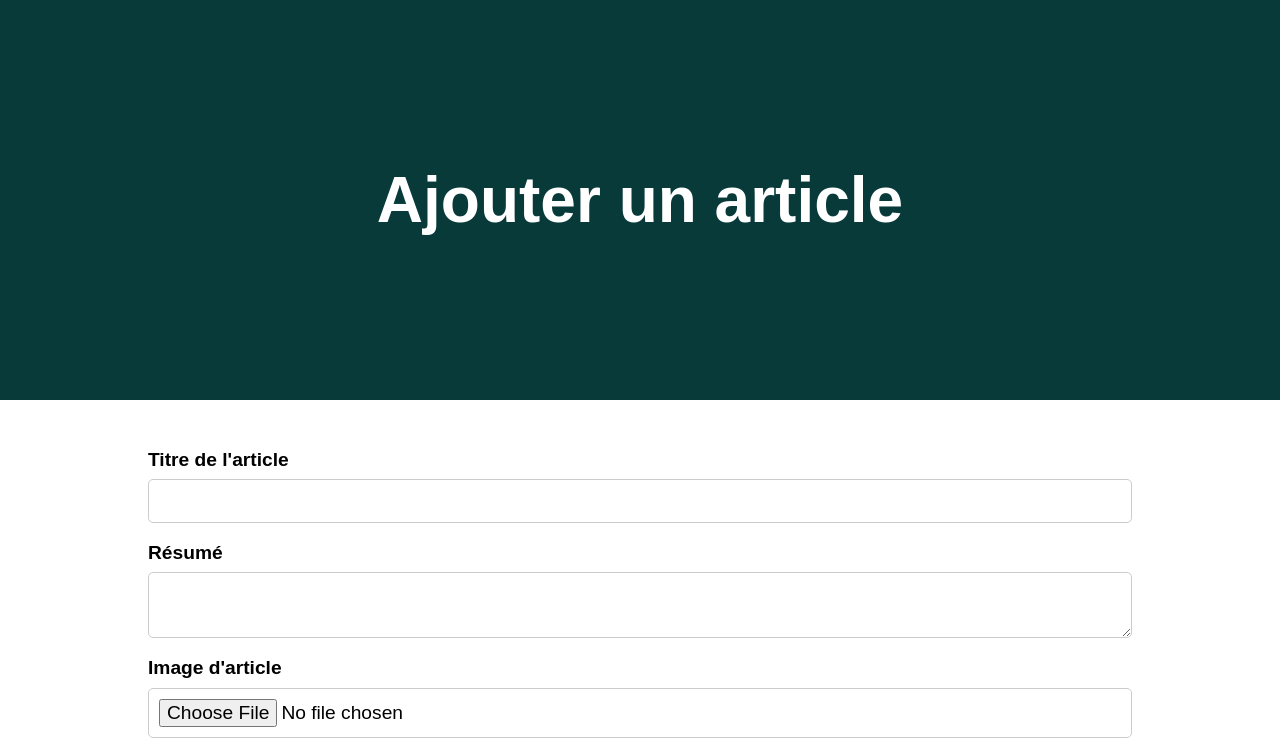
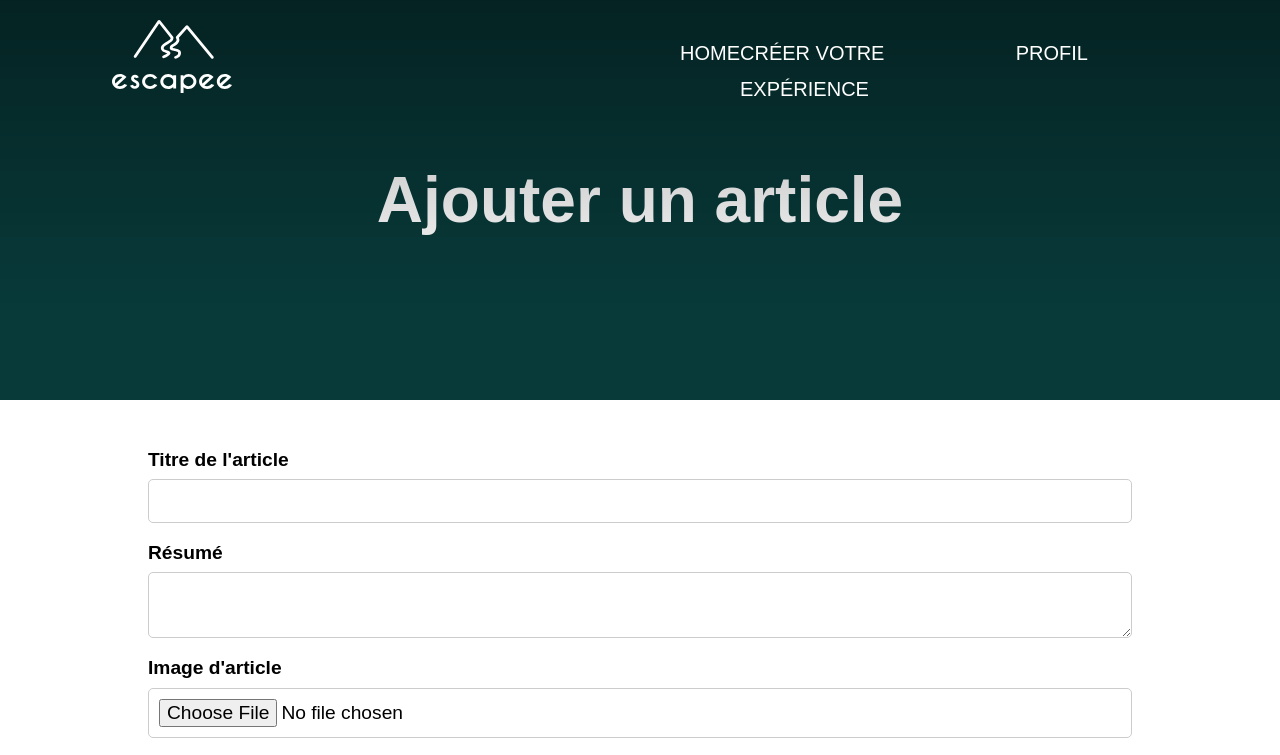
Before and after one commit to IYmzY/CactusEtVous, a website built with Vite: page blog/add/index.html in a window 1280 px wide. Shown: the top 755 px of the page. Built offline with nearby package versions, Linux system fonts and the light colour scheme; some packages are replaced by stand-ins of ours; files whose address does not match are found by name; a web font is replaced by a local one; what @editorjs/editorjs would draw is missing.

Commit message:
[fix] links

```diff
--- a/blog/add/index.html
+++ b/blog/add/index.html
@@ -1,5 +1,6 @@
 <!DOCTYPE html>
 <html lang="en">
+
 <head>
     <meta charset="UTF-8">
     <meta http-equiv="X-UA-Compatible" content="IE=edge">
@@ -12,7 +13,21 @@
     <link rel="icon" type="image/png" href="../../public/favicon.ico" />
     <link rel="icon" type="image/png" href="../../public/apple-touch-icon.png" />
 </head>
+
 <body>
+    <header class="header-container">
+        <div class="filter-background"></div>
+        <h1 class="logo-container">
+            <img class="logo" src="../images/logo/logo.svg">
+        </h1>
+        <nav>
+            <ul class="nav-container">
+                <li><a href="../index.html">Home</a></li>
+                <li><a href="">Créer votre expérience</a></li>
+                <li class="profil"><a href="">profil</a></li>
+            </ul>
+        </nav>
+    </header>
     <main id="add-container">
         <section>
             <h1>Ajouter un article</h1>
@@ -42,4 +57,5 @@
     <script type="module" src="../../scripts/firebaseConfig.js"></script>
     <script type="module" src="../../scripts/blog.js"></script>
 </body>
+
 </html>
```
Also changed, not shown: blog/article/index.html (+13 -0 lines), blog/edit/index.html (+16 -0 lines), blog/index.html (+2 -2 lines), index.html (+1 -1 lines).
